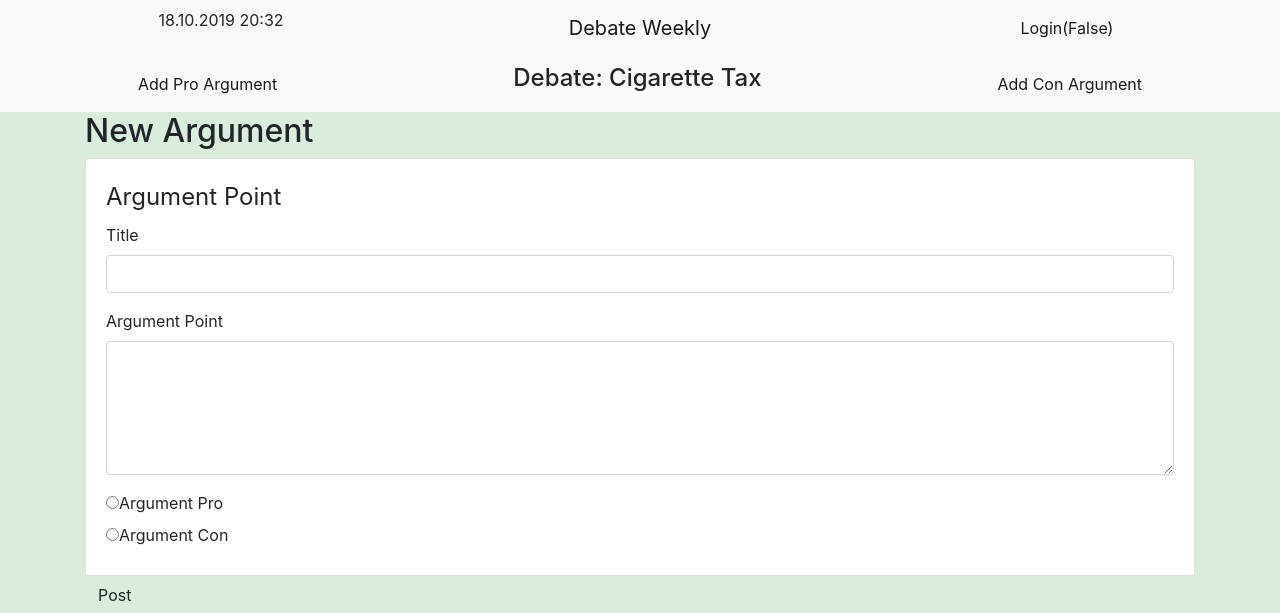
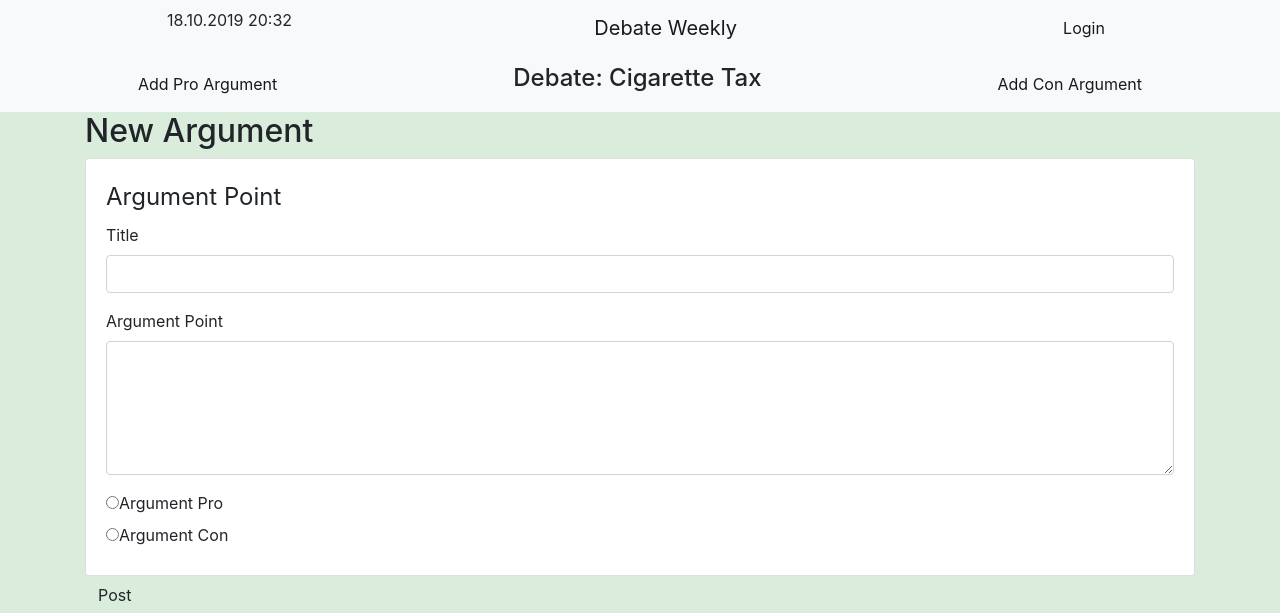
Before and after one commit to KitsuneNoctus/Debate-Weekly-App, a Flask app: page /arguments/new1 in a window 1280 px wide. Shown: the top 613 px of the page. Run offline with Flask 2, Linux system fonts and the light colour scheme; some libraries are stand-ins or nearby versions; some web fonts are replaced.

Commit message:
Cleaning up some of the code.

```diff
--- a/app.py
+++ b/app.py
@@ -125,7 +125,7 @@ def login():
     if request.method == 'POST':
         user_name = users.find_one({'username':request.form['username']})
         user_password = users.find_one({'password':request.form['password']})
-        if request.form['username'] != user_name or request.form['password'] != '123':
+        if request.form['username'] != user_name or request.form['password'] != user_password:
             error = 'Invalid Credentials. Please try again.'
         else:
             return redirect(url_for('index'))
--- a/templates/base.html
+++ b/templates/base.html
@@ -4,7 +4,7 @@
 <head>
     <title>Debate Weekly</title>
     <link rel="stylesheet" href="https://stackpath.bootstrapcdn.com/bootstrap/4.3.1/css/bootstrap.min.css" integrity="sha384-ggOyR0iXCbMQv3Xipma34MD+dH/1fQ784/j6cY/iJTQUOhcWr7x9JvoRxT2MZw1T" crossorigin="anonymous">
-    <link rel="stylesheet" href="styles.css">
+    <!-- <link rel="stylesheet" href="styles.css"> -->
     <link href="https://fonts.googleapis.com/css?family=Aldrich|Rubik+Mono+One&display=swap" rel="stylesheet">
     <meta name="google-signin-client_id" content="1035584444479-hshlb4sqekh9nrjaovpbo5d6fdm8h3rn.apps.googleusercontent.com">
     <script src="https://apis.google.com/js/platform.js" async defer></script>
--- a/templates/partials/navbar.html
+++ b/templates/partials/navbar.html
@@ -19,7 +19,7 @@
         </li>
         <li class="nav-item active float-right">
             <!-- <div class="g-signin2" data-onsuccess="onSignIn"></div> -->
-            <a class='nav-link' href="/login">Login(False)</a>
+            <a class='nav-link' href="/login">Login</a>
         </li>
     </ul>
   </div>
```
